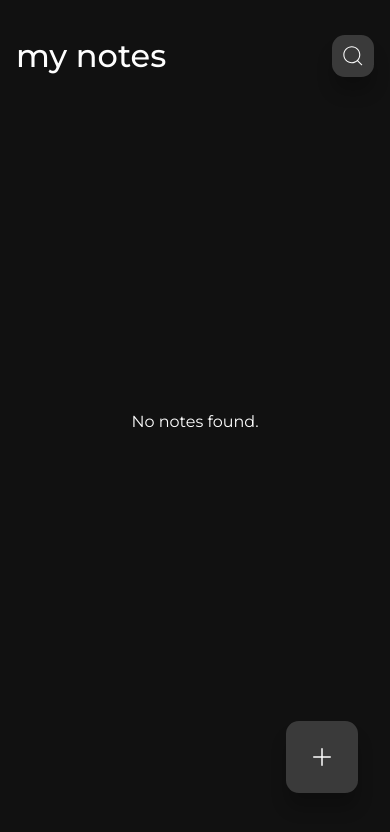
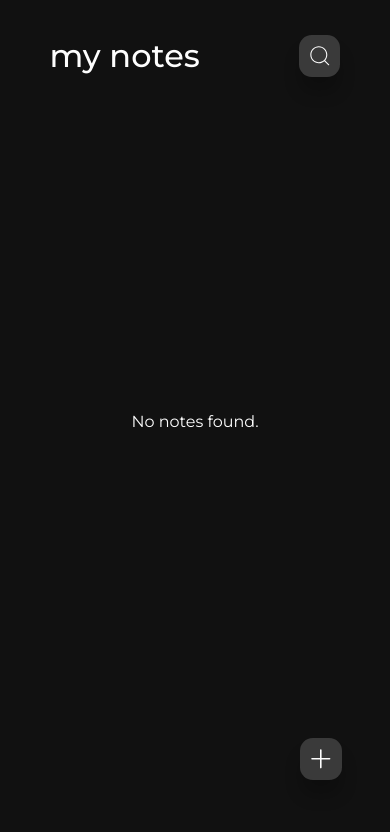
Before and after one commit to Mohammed-Lashein/react-notes-v2, a React (Vite) app: page /#/ in a window 390 px wide. Shown: the top 832 px of the page. Built offline with nearby package versions, Linux system fonts and the light colour scheme; the HTML template or start-up script is replaced by a standard one.

Commit message:
removed unnecessary styles from index.css file

```diff
--- a/src/index.css
+++ b/src/index.css
@@ -216,33 +216,3 @@ h2 {
 .create-note__form input {
     font-size: 2rem;
 }
-
-
-/* MEDIA QUERIES FOR PHONES */
-@media screen and (max-width: 600px) {
-    #app {
-        width: 100vw;
-        height: 100vh;
-        padding: 2rem 1rem;
-    }
-
-    .notes__header {
-        width: 100%;
-        padding: 2rem 1rem;
-        position: fixed;
-        top: 0;
-        left: 0;
-    }
-
-    .notes__container {
-        margin-top: 5rem;
-        gap: 1rem;
-    }
-
-    .btn.add__btn {
-        padding: 1.5rem;
-        font-size: 1.5rem;
-        bottom: 6%;
-        right: 2rem;
-    }
-}
```
